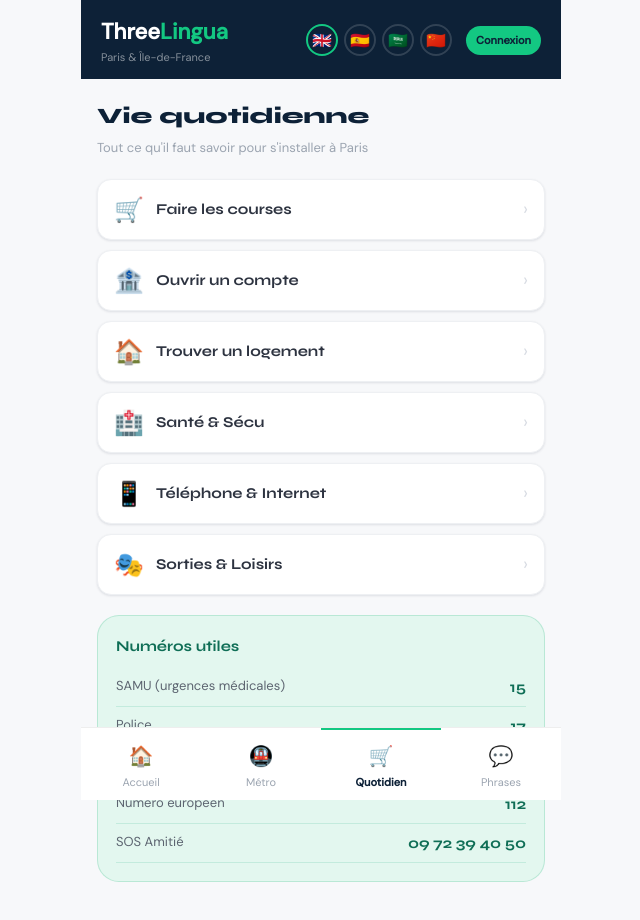
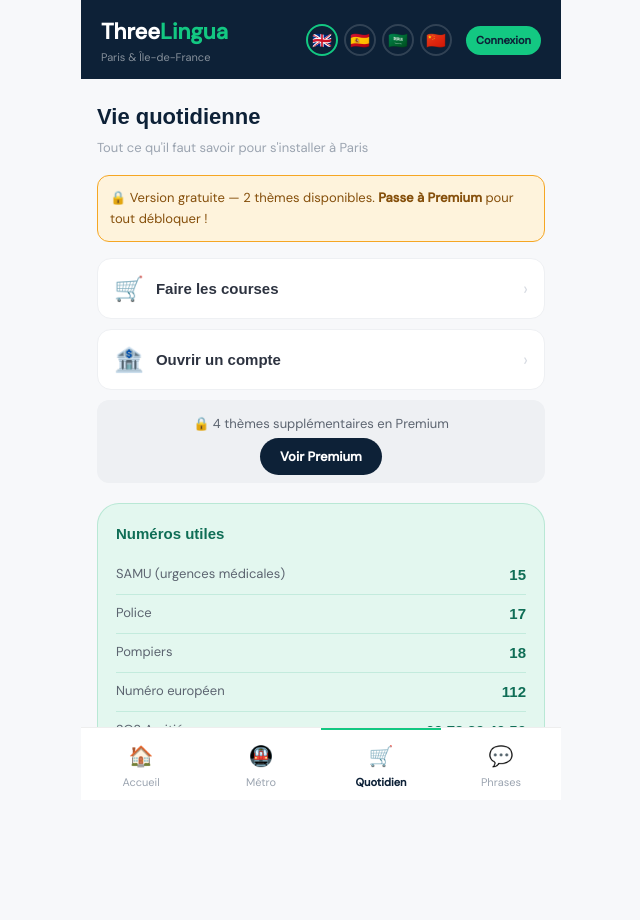
Before and after one commit to azzazkhedoudja-jpg/threelingua-app, a React (Create React App) app in the folder threelingua/: page /quotidien in a window 1280 px wide. Shown: the top 920 px of the page, without its empty margins (319-959 px from the left). After the commit the page ends 870 px from the top, so only its background shows below. Built offline with nearby package versions, Linux system fonts and the light colour scheme.

Commit message:
add freemium daily

```diff
--- a/threelingua/src/pages/Daily.js
+++ b/threelingua/src/pages/Daily.js
@@ -3,15 +3,20 @@ import { dailyCategories } from '../data/parisData';
 import { useApp } from '../App';
 
 const colorMap = {
-  teal: { bg: 'var(--teal-pale)', text: '#0F6E56', border: '#0FA871' },
-  amber: { bg: 'var(--amber-pale)', text: '#854F0B', border: '#F5A623' },
-  navy: { bg: '#E6EDF4', text: 'var(--navy)', border: 'var(--navy-light)' },
-  coral: { bg: 'var(--coral-pale)', text: '#993C1D', border: 'var(--coral)' },
+  teal: { bg: '#E3F7EF', text: '#0F6E56', border: '#0FA871' },
+  amber: { bg: '#FEF3DC', text: '#854F0B', border: '#F5A623' },
+  navy: { bg: '#E6EDF4', text: '#0D2137', border: '#1A3A5C' },
+  coral: { bg: '#FDECEA', text: '#993C1D', border: '#E8533A' },
 };
+
+const FREE_CATEGORIES = 2;
 
 export default function Daily() {
   const [expanded, setExpanded] = useState(null);
-  const { updateProgress } = useApp();
+  const { updateProgress, user } = useApp();
+  const isPremium = !!user;
+
+  const visibleCategories = isPremium ? dailyCategories : dailyCategories.slice(0, FREE_CATEGORIES);
 
   const handleExpand = (id) => {
     const next = expanded === id ? null : id;
@@ -21,66 +26,36 @@ export default function Daily() {
 
   return (
     <div style={{ padding: '20px 16px' }}>
-      <div style={{ fontFamily: 'var(--font-display)', fontSize: 22, fontWeight: 800, color: 'var(--navy)', marginBottom: 4 }}>
+      <div style={{ fontFamily: 'sans-serif', fontSize: 22, fontWeight: 800, color: '#0D2137', marginBottom: 4 }}>
         Vie quotidienne
       </div>
-      <div style={{ fontSize: 13, color: 'var(--gray-400)', marginBottom: 20 }}>
+      <div style={{ fontSize: 13, color: '#9BA4B0', marginBottom: 16 }}>
         Tout ce qu'il faut savoir pour s'installer à Paris
       </div>
 
-      {dailyCategories.map(cat => {
+      {!isPremium && (
+        <div style={{ background: '#FEF3DC', borderRadius: 12, padding: 12, marginBottom: 16, fontSize: 13, color: '#854F0B', border: '1px solid #F5A623' }}>
+          🔒 Version gratuite — 2 thèmes disponibles. <a href="/subscription" style={{ color: '#854F0B', fontWeight: 700 }}>Passe à Premium</a> pour tout débloquer !
+        </div>
+      )}
+
+      {visibleCategories.map(cat => {
         const colors = colorMap[cat.color] || colorMap.teal;
         const isOpen = expanded === cat.id;
         return (
           <div key={cat.id} style={{ marginBottom: 10 }}>
-            <button
-              onClick={() => handleExpand(cat.id)}
-              style={{
-                width: '100%', display: 'flex', alignItems: 'center', gap: 12,
-                padding: '14px 16px',
-                background: isOpen ? colors.bg : 'var(--white)',
-                border: isOpen ? `2px solid ${colors.border}` : '1px solid var(--gray-100)',
-                borderRadius: isOpen ? 'var(--radius-md) var(--radius-md) 0 0' : 'var(--radius-md)',
-                cursor: 'pointer',
-                textAlign: 'left',
-                boxShadow: 'var(--shadow-sm)',
-                transition: 'all 0.2s'
-              }}
-            >
+            <button onClick={() => handleExpand(cat.id)} style={{ width: '100%', display: 'flex', alignItems: 'center', gap: 12, padding: '14px 16px', background: isOpen ? colors.bg : 'white', border: isOpen ? `2px solid ${colors.border}` : '1px solid #EEF0F3', borderRadius: isOpen ? '14px 14px 0 0' : 14, cursor: 'pointer', textAlign: 'left', transition: 'all 0.2s' }}>
               <span style={{ fontSize: 24 }}>{cat.icon}</span>
-              <span style={{
-                flex: 1, fontFamily: 'var(--font-display)', fontSize: 15,
-                fontWeight: 700, color: isOpen ? colors.text : 'var(--gray-800)'
-              }}>{cat.title}</span>
-              <span style={{
-                fontSize: 18, color: isOpen ? colors.text : 'var(--gray-200)',
-                transform: isOpen ? 'rotate(90deg)' : 'none',
-                transition: 'transform 0.2s, color 0.2s'
-              }}>›</span>
+              <span style={{ flex: 1, fontFamily: 'sans-serif', fontSize: 15, fontWeight: 700, color: isOpen ? colors.text : '#2D3340' }}>{cat.title}</span>
+              <span style={{ fontSize: 18, color: isOpen ? colors.text : '#D8DCE3', transform: isOpen ? 'rotate(90deg)' : 'none', transition: 'transform 0.2s' }}>›</span>
             </button>
 
             {isOpen && (
-              <div style={{
-                background: 'var(--white)',
-                border: `2px solid ${colors.border}`,
-                borderTop: 'none',
-                borderRadius: '0 0 var(--radius-md) var(--radius-md)',
-                padding: '4px 16px 16px',
-                boxShadow: 'var(--shadow-sm)'
-              }}>
+              <div style={{ background: 'white', border: `2px solid ${colors.border}`, borderTop: 'none', borderRadius: '0 0 14px 14px', padding: '4px 16px 16px' }}>
                 {cat.tips.map((tip, i) => (
-                  <div key={i} style={{
-                    paddingTop: 12, marginTop: 12,
-                    borderTop: i > 0 ? '1px solid var(--gray-100)' : 'none'
-                  }}>
-                    <div style={{
-                      fontSize: 12, fontWeight: 700, color: colors.text,
-                      fontFamily: 'var(--font-display)',
-                      textTransform: 'uppercase', letterSpacing: 0.5, marginBottom: 4
-                    }}>{tip.title}</div>
-                    <div style={{ fontSize: 13, color: 'var(--gray-600)', lineHeight: 1.6 }}>
-                      {tip.text}
-                    </div>
+                  <div key={i} style={{ paddingTop: 12, marginTop: 12, borderTop: i > 0 ? '1px solid #EEF0F3' : 'none' }}>
+                    <div style={{ fontSize: 12, fontWeight: 700, color: colors.text, textTransform: 'uppercase', letterSpacing: 0.5, marginBottom: 4 }}>{tip.title}</div>
+                    <div style={{ fontSize: 13, color: '#5C6470', lineHeight: 1.6 }}>{tip.text}</div>
                   </div>
                 ))}
               </div>
@@ -89,14 +64,19 @@ export default function Daily() {
         );
       })}
 
-      <div style={{
-        marginTop: 20, background: 'var(--teal-pale)',
-        borderRadius: 'var(--radius-lg)', padding: 18,
-        border: '1px solid rgba(15,168,113,0.2)'
-      }}>
-        <div style={{ fontFamily: 'var(--font-display)', fontSize: 15, fontWeight: 700, color: '#0F6E56', marginBottom: 10 }}>
-          Numéros utiles
+      {!isPremium && (
+        <div style={{ background: '#EEF0F3', borderRadius: 12, padding: 14, textAlign: 'center', marginBottom: 16 }}>
+          <div style={{ fontSize: 13, color: '#5C6470', marginBottom: 8 }}>
+            🔒 {dailyCategories.length - FREE_CATEGORIES} thèmes supplémentaires en Premium
+          </div>
+          <a href="/subscription" style={{ background: '#0D2137', color: 'white', padding: '10px 20px', borderRadius: 20, fontSize: 13, fontWeight: 700, textDecoration: 'none' }}>
+            Voir Premium
+          </a>
         </div>
+      )}
+
+      <div style={{ marginTop: 20, background: '#E3F7EF', borderRadius: 22, padding: 18, border: '1px solid rgba(15,168,113,0.2)' }}>
+        <div style={{ fontFamily: 'sans-serif', fontSize: 15, fontWeight: 700, color: '#0F6E56', marginBottom: 10 }}>Numéros utiles</div>
         {[
           { label: 'SAMU (urgences médicales)', num: '15' },
           { label: 'Police', num: '17' },
@@ -104,17 +84,9 @@ export default function Daily() {
           { label: 'Numéro européen', num: '112' },
           { label: 'SOS Amitié', num: '09 72 39 40 50' },
         ].map(item => (
-          <div key={item.label} style={{
-            display: 'flex', justifyContent: 'space-between', alignItems: 'center',
-            padding: '7px 0',
-            borderBottom: '1px solid rgba(15,168,113,0.15)',
-            fontSize: 13
-          }}>
-            <span style={{ color: 'var(--gray-600)' }}>{item.label}</span>
-            <a href={`tel:${item.num.replace(/\s/g,'')}`} style={{
-              fontFamily: 'var(--font-display)', fontWeight: 700,
-              color: '#0F6E56', fontSize: 15
-            }}>{item.num}</a>
+          <div key={item.label} style={{ display: 'flex', justifyContent: 'space-between', alignItems: 'center', padding: '7px 0', borderBottom: '1px solid rgba(15,168,113,0.15)', fontSize: 13 }}>
+            <span style={{ color: '#5C6470' }}>{item.label}</span>
+            <a href={`tel:${item.num.replace(/\s/g, '')}`} style={{ fontFamily: 'sans-serif', fontWeight: 700, color: '#0F6E56', fontSize: 15 }}>{item.num}</a>
           </div>
         ))}
       </div>
```
Also changed, not shown: 7 other files (tests, documents, lock files or other folders).
